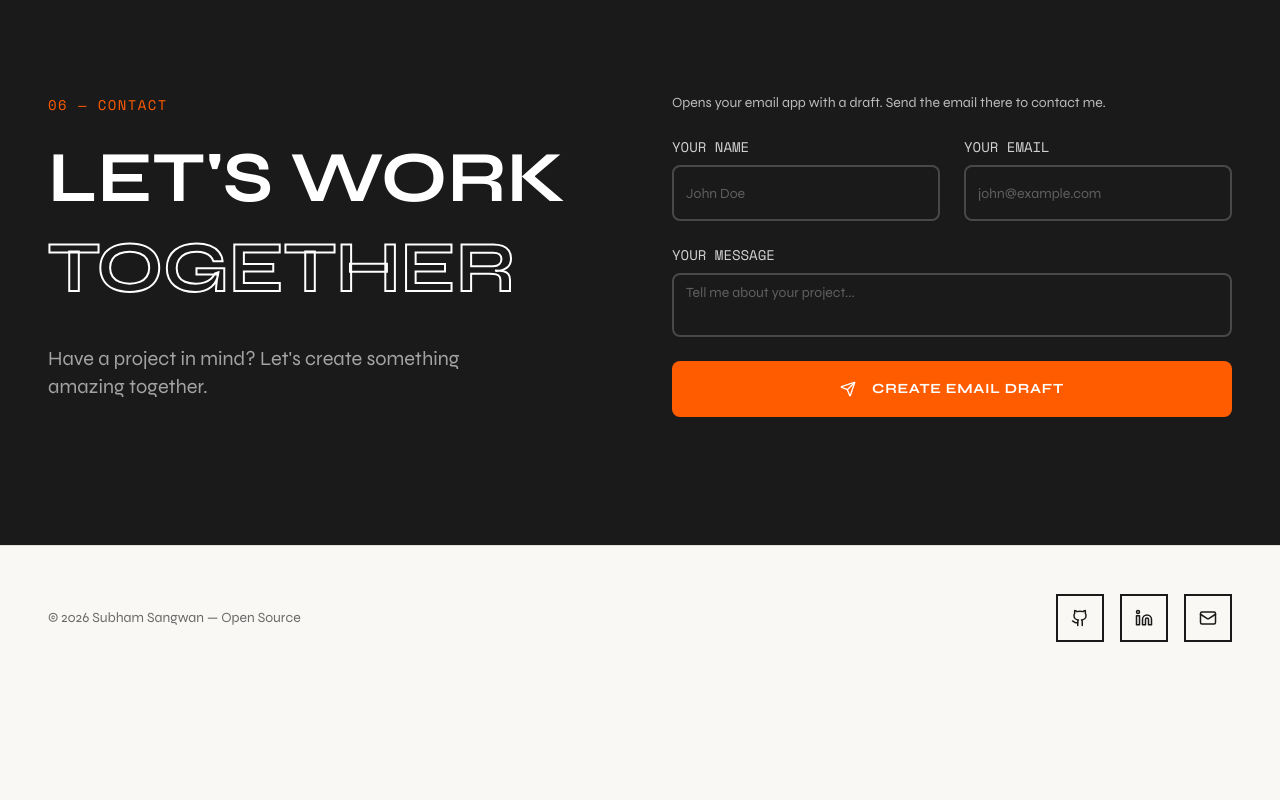
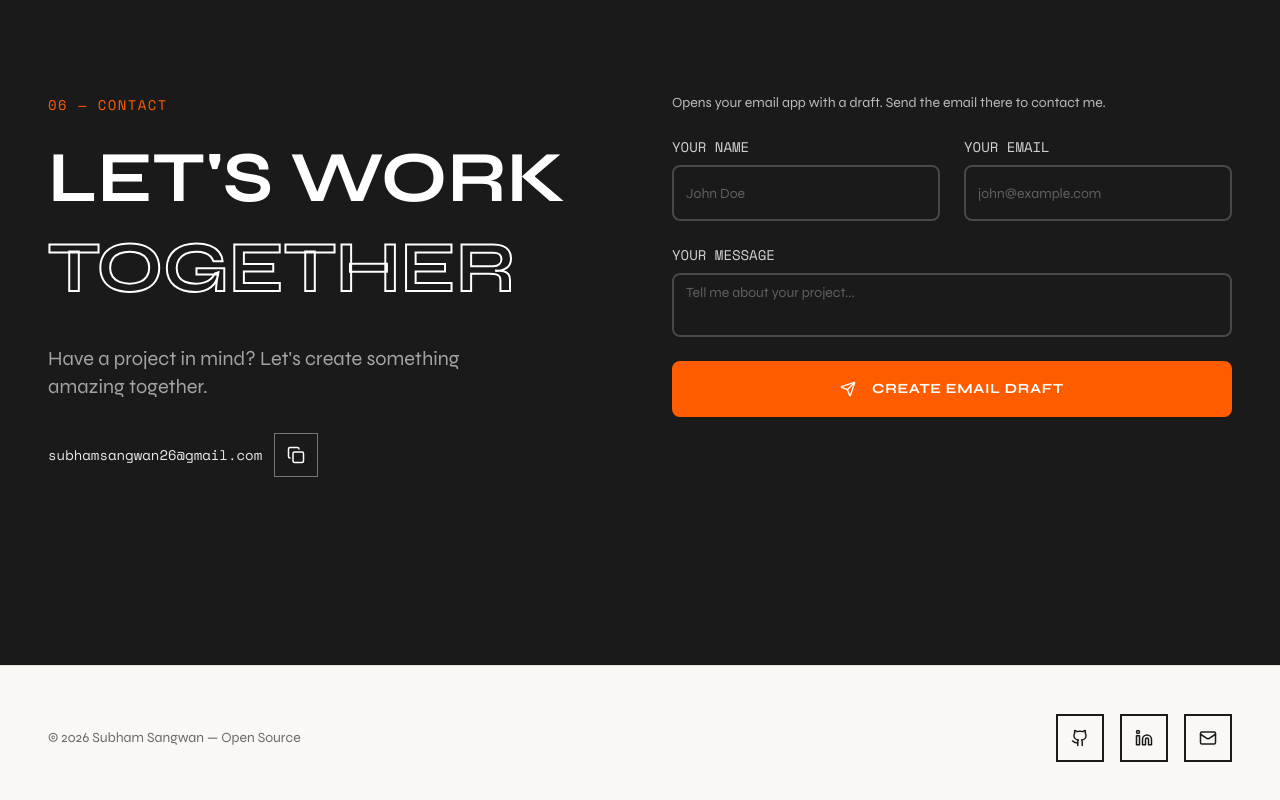
Before and after one commit to Subham-KRLX/subham-sangwan-portfolio, a Next.js app: page / in a window 1280 px wide. Shown: the part 5688-6488 px from the top of the page. Before the commit the page ends 6378 px from the top, so only its background shows below. Built offline with nearby package versions, Linux system fonts and the light colour scheme.

Commit message:
Add accessible email copy fallback and contact feedback

```diff
--- a/src/app/page.tsx
+++ b/src/app/page.tsx
@@ -18,6 +18,7 @@ import {
   X,
   Send,
   ArrowDown,
+  Copy,
 } from "lucide-react";
 import { Button } from "@/components/ui/button";
 import { Input } from "@/components/ui/input";
@@ -25,6 +26,7 @@ import { Textarea } from "@/components/ui/textarea";
 
 const GITHUB_USERNAME = "Subham-KRLX";
 const LINKEDIN_URL = "https://www.linkedin.com/in/subham-sangwan-592a0a316/";
+const CONTACT_EMAIL = "subhamsangwan26@gmail.com";
 
 const navLinks = [
   { name: "Home", href: "#home" },
@@ -104,6 +106,8 @@ export default function Home() {
   const [mobileMenuOpen, setMobileMenuOpen] = useState(false);
   const [currentRole, setCurrentRole] = useState(0);
   const [projectFilter, setProjectFilter] = useState("All");
+  const [contactFeedback, setContactFeedback] = useState("");
+  const [copyPending, setCopyPending] = useState(false);
   const visibleProjects = projects.filter(project => projectFilter === "All" || project.category === projectFilter);
   const reduceMotion = useReducedMotion();
   const roles = ["Full-Stack Developer", "Open Source Contributor", "Product Manager Intern"];
@@ -157,6 +161,19 @@ export default function Home() {
     return () => clearInterval(interval);
   }, [roles.length, reduceMotion]);
 
+  const handleCopyEmail = async () => {
+    setCopyPending(true);
+    try {
+      if (!navigator.clipboard?.writeText) throw new Error("Clipboard unavailable");
+      await navigator.clipboard.writeText(CONTACT_EMAIL);
+      setContactFeedback("Email address copied.");
+    } catch {
+      setContactFeedback("Copy unavailable. You can select the email address above and copy it manually.");
+    } finally {
+      setCopyPending(false);
+    }
+  };
+
   const handleContactSubmit = (event: FormEvent<HTMLFormElement>) => {
     event.preventDefault();
     for (const field of event.currentTarget.querySelectorAll<HTMLInputElement | HTMLTextAreaElement>("input, textarea")) {
@@ -172,7 +189,8 @@ export default function Home() {
       [`Hi Subham,`, "", message, "", `From: ${name}`, `Email: ${email}`].join("\n")
     );
 
-    window.location.href = `mailto:subhamsangwan26@gmail.com?subject=${subject}&body=${body}`;
+    setContactFeedback("Email app requested. Your message has not been sent by this website.");
+    window.location.href = `mailto:${CONTACT_EMAIL}?subject=${subject}&body=${body}`;
   };
 
   return (
@@ -379,7 +397,7 @@ export default function Home() {
               </div>
 
               <div className="grid gap-4 pt-6 border-t border-[#e5e0d8]">
-                <a href="mailto:subhamsangwan26@gmail.com" className="flex items-center justify-between group py-3 border-b border-[#e5e0d8]">
+                <a href={`mailto:${CONTACT_EMAIL}`} className="flex items-center justify-between group py-3 border-b border-[#e5e0d8]">
                   <span className="flex items-center gap-3">
                     <Mail size={18} />
                     subhamsangwan26@gmail.com
@@ -666,6 +684,24 @@ export default function Home() {
                 <p className="text-xl text-white/60 mt-8 max-w-md">
                   Have a project in mind? Let&apos;s create something amazing together.
                 </p>
+                <div className="mt-8 flex items-center gap-3 max-w-full">
+                  <a href={`mailto:${CONTACT_EMAIL}`} className="min-w-0 break-all font-mono text-sm text-white/90 hover:text-[#ff5c00] transition-colors">
+                    {CONTACT_EMAIL}
+                  </a>
+                  <button
+                    type="button"
+                    onClick={handleCopyEmail}
+                    disabled={copyPending}
+                    aria-label="Copy email address"
+                    title="Copy email address"
+                    className="h-11 w-11 shrink-0 border border-white/40 flex items-center justify-center hover:bg-white hover:text-[#1a1a1a] disabled:opacity-50 transition-colors"
+                  >
+                    <Copy size={18} aria-hidden="true" />
+                  </button>
+                </div>
+                <p role="status" aria-live="polite" aria-atomic="true" className="mt-3 min-h-12 max-w-md text-sm text-white/80">
+                  {contactFeedback}
+                </p>
               </div>
 
               <form className="space-y-6" onSubmit={handleContactSubmit} onInput={event => {
@@ -735,7 +771,7 @@ export default function Home() {
             {[
               { icon: Github, url: `https://github.com/${GITHUB_USERNAME}`, label: "GitHub" },
               { icon: Linkedin, url: LINKEDIN_URL, label: "LinkedIn" },
-              { icon: Mail, url: "mailto:subhamsangwan26@gmail.com", label: "Email" },
+              { icon: Mail, url: `mailto:${CONTACT_EMAIL}`, label: "Email" },
             ].map(({ icon: Icon, url, label }) => (
               <a
                 key={url}
```
